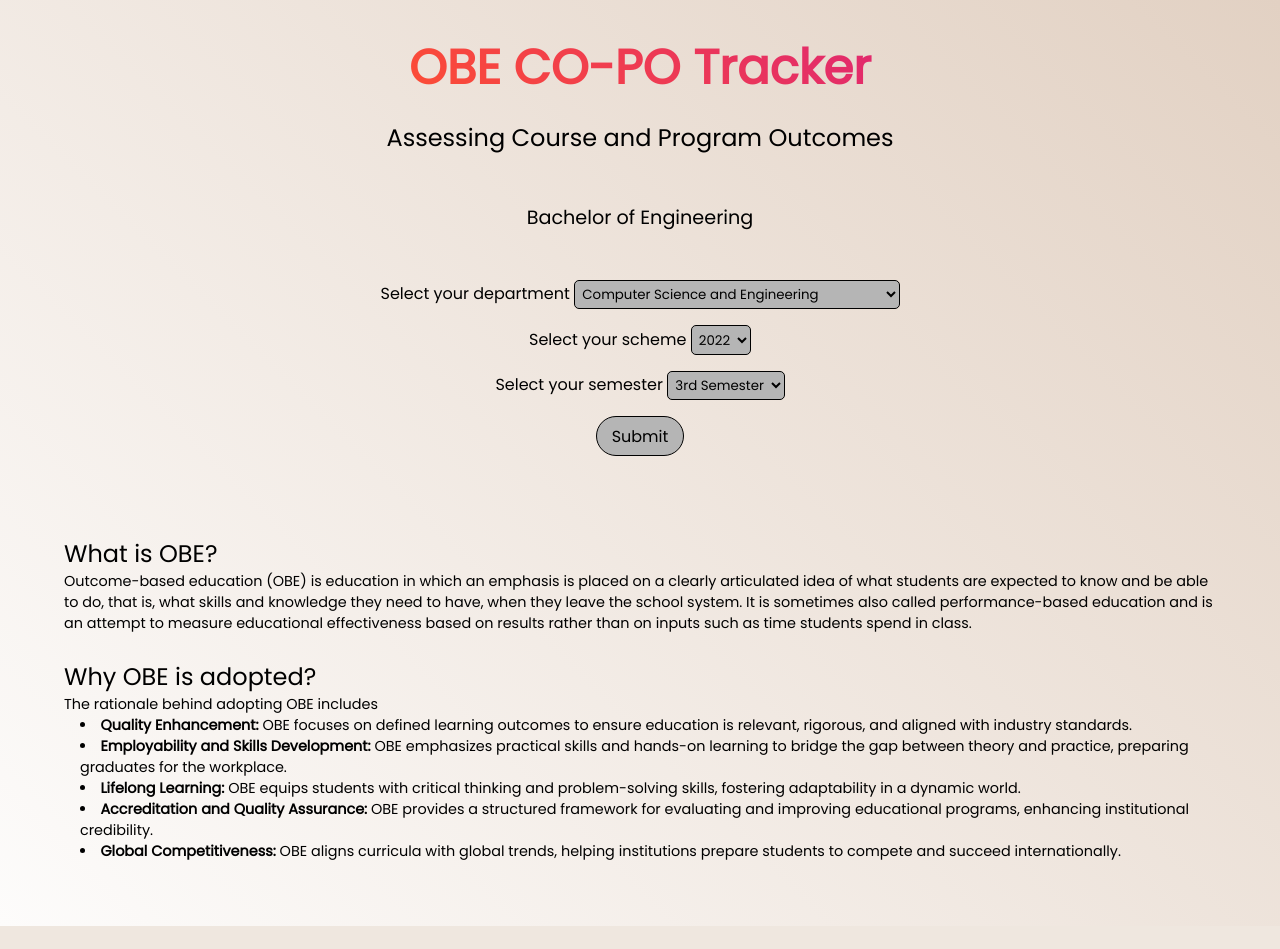
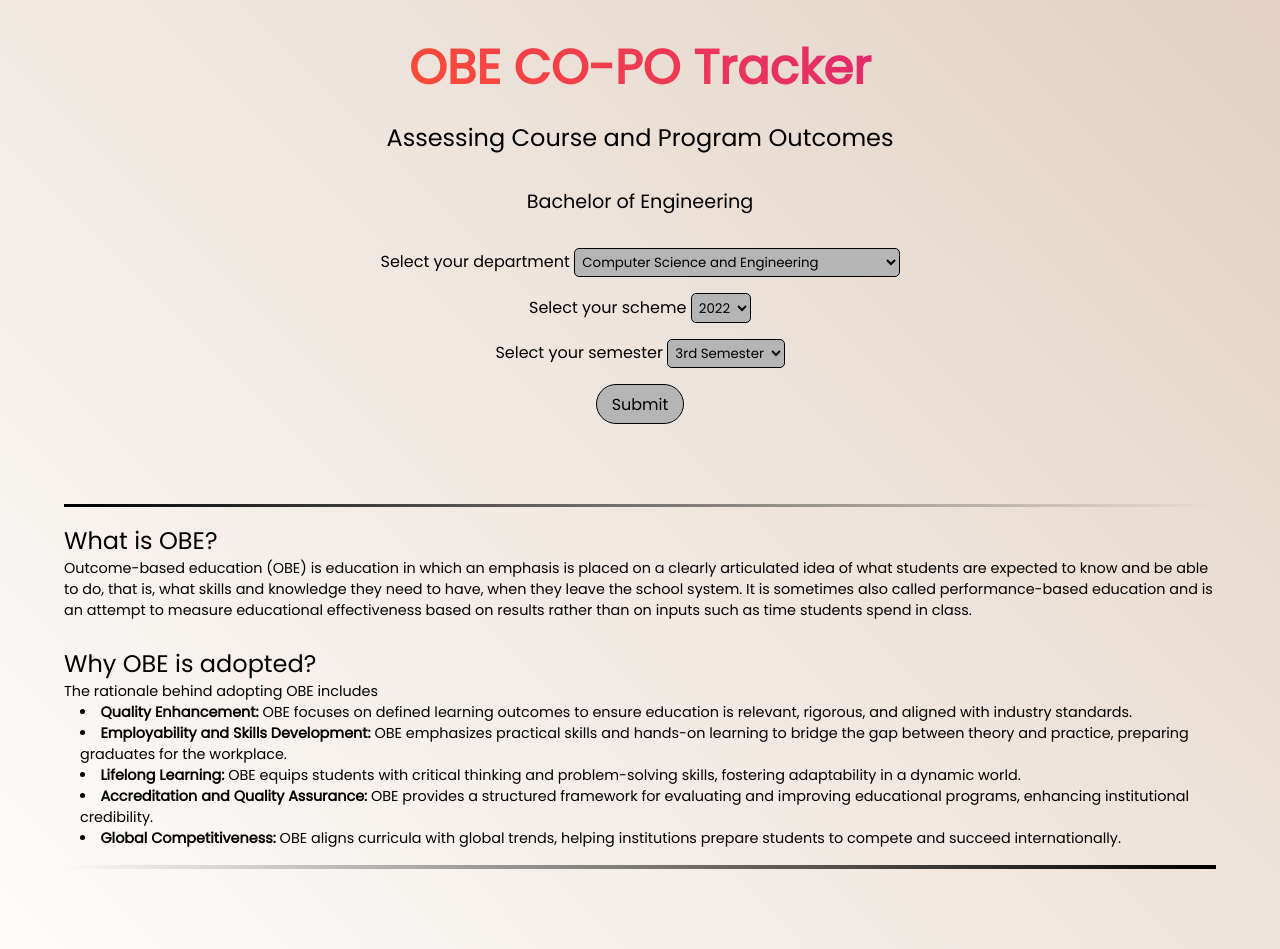
Before and after one commit to violetto-rose/OBE-DBMS-Project, a PHP site: page /main.html in a window 1280 px wide. Before the commit the page ends 926 px from the top, so only its background shows below. Run offline with PHP 8.4, Linux system fonts and the light colour scheme.

Commit message:
Frontend update

```diff
--- a/main.css
+++ b/main.css
@@ -8,12 +8,19 @@ body {
   font-family: "Poppins", sans-serif;
   font-weight: 400;
   font-style: normal;
-  background: linear-gradient(45deg, #FDFCFB, #E2D1C3);
+  background: linear-gradient(45deg, #fdfcfb, #e2d1c3);
 }
 
 footer {
   padding: 4rem;
-  padding-top: 2rem;
+  padding-top: 1rem;
+}
+
+hr {
+  width: 100%;
+  border: none;
+  height: 0.2rem;
+  margin: 1rem 0rem 1rem 0rem;
 }
 
 /*Title*/
@@ -35,7 +42,7 @@ footer {
   text-align: center;
   padding: 2rem;
   padding-bottom: 1rem;
-  background-image: linear-gradient(45deg, #FF512F, #DD2476);
+  background-image: linear-gradient(45deg, #ff512f, #dd2476);
   background-clip: text;
   -webkit-background-clip: text;
   color: transparent;
@@ -50,7 +57,6 @@ footer {
 .content {
   font-size: 1.2rem;
   text-align: center;
-  padding: 1rem;
 }
 
 .selection {
@@ -85,6 +91,23 @@ footer {
 
 .info li {
   padding-left: 1rem;
+}
+
+/*Footer*/
+.right {
+  background: linear-gradient(
+    to right,
+    rgba(255, 255, 255, 0),
+    rgba(0, 0, 0, 1)
+  );
+}
+
+.left {
+  background: linear-gradient(
+    to left,
+    rgba(255, 255, 255, 0),
+    rgba(0, 0, 0, 1)
+  );
 }
 
 /*Inputs*/
@@ -129,8 +152,28 @@ select {
     color: white;
   }
 
+  .right {
+    background: linear-gradient(
+      to right,
+      rgba(255, 255, 255, 0),
+      rgba(255, 255, 255, 1)
+    );
+  }
+
+  .left {
+    background: linear-gradient(
+      to left,
+      rgba(255, 255, 255, 0),
+      rgba(255, 255, 255, 1)
+    );
+  }
+
   .pagetitle {
-    background-image: linear-gradient(45deg, #FFECD2, #FCB69F);
+    background-image: linear-gradient(
+      -45deg,
+      rgb(224, 180, 209),
+      rgb(142, 193, 250)
+    );
   }
 
   button {
--- a/main.html
+++ b/main.html
@@ -97,6 +97,8 @@
 
   <!--Footer-->
   <footer>
+    <hr class="left" />
+
     <!--1-->
     <div class="headings">
       <p>What is OBE?</p>
@@ -143,5 +145,6 @@
         </li>
       </ul>
     </div>
+    <hr class="right" />
   </footer>
 </html>
```
Also changed, not shown: obe.css (+11 -0 lines), obe.php (+5 -5 lines).
